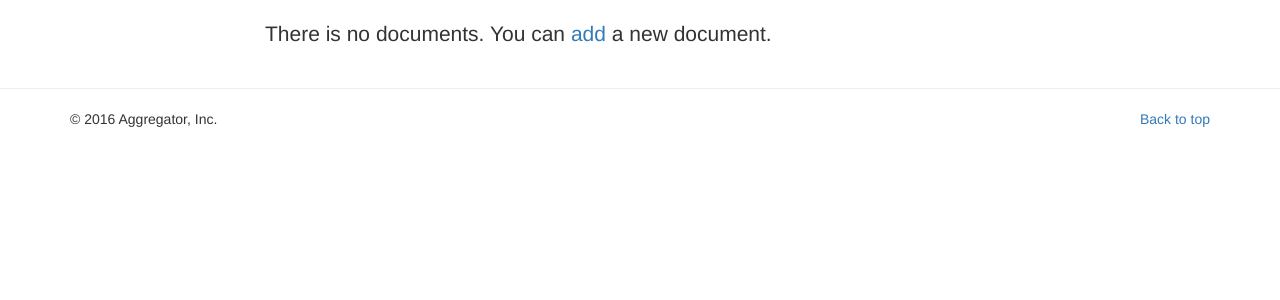
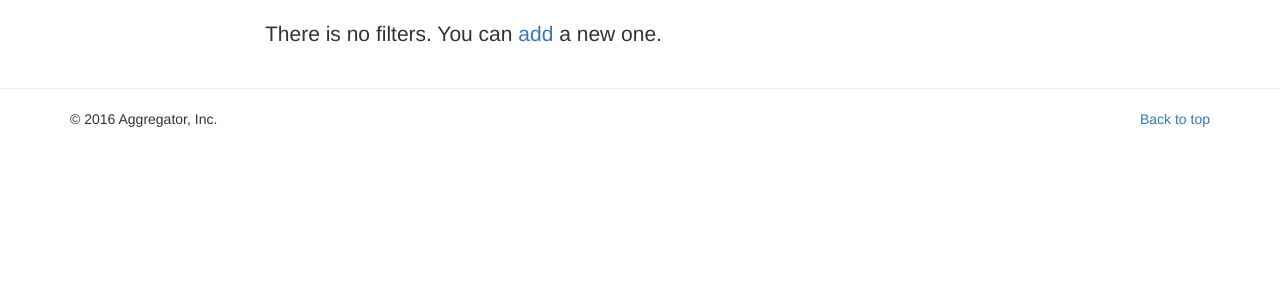
Before and after one commit to dmmeteo/trydjango18, a Django app: page /filters/conf/ in a window 1280 px wide. Shown: the part 50-350 px from the top of the page. Run offline with Django 3.2, Linux system fonts and the light colour scheme; data that the repository does not hold is empty; parts of the project's set-up code (start-up, migrations or seed data) failed here and were passed over; some libraries are stand-ins or nearby versions.

Commit message:
Refactoring of filter's template

```diff
--- a/templates/filters/filters_config.html
+++ b/templates/filters/filters_config.html
@@ -15,7 +15,6 @@
                         {{ message }}
                     </div>
                 {% endfor %}
-
                 <h1 class="lead text-align-center">Filters config</h1>
                 <div class="panel panel-primary">
                     <div class="panel-heading">
@@ -50,9 +49,9 @@
                     </div>
                 </div>
             {% elif not response %}
-            <p class="lead">There is no documents. You can <a href="{% url 'filters:add' %}">add</a> a
+                <p class="lead">There is no filters. You can <a href="{% url 'filters:add' %}">add</a> a
                     new
-                document.</p>
+                    one.</p>
             {% else %}
                 {% include 'permission.html' %}
             {% endif %}
```
Lines whose indentation alone changed are shown as unchanged.
